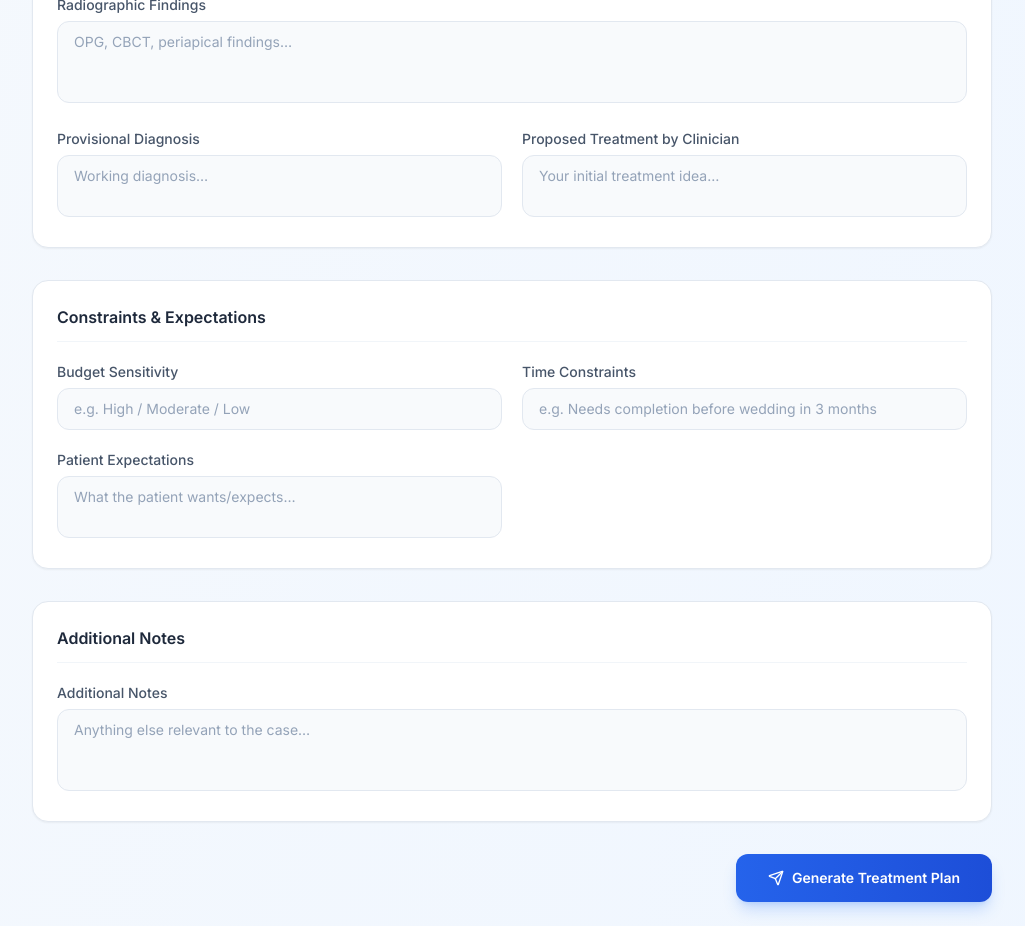
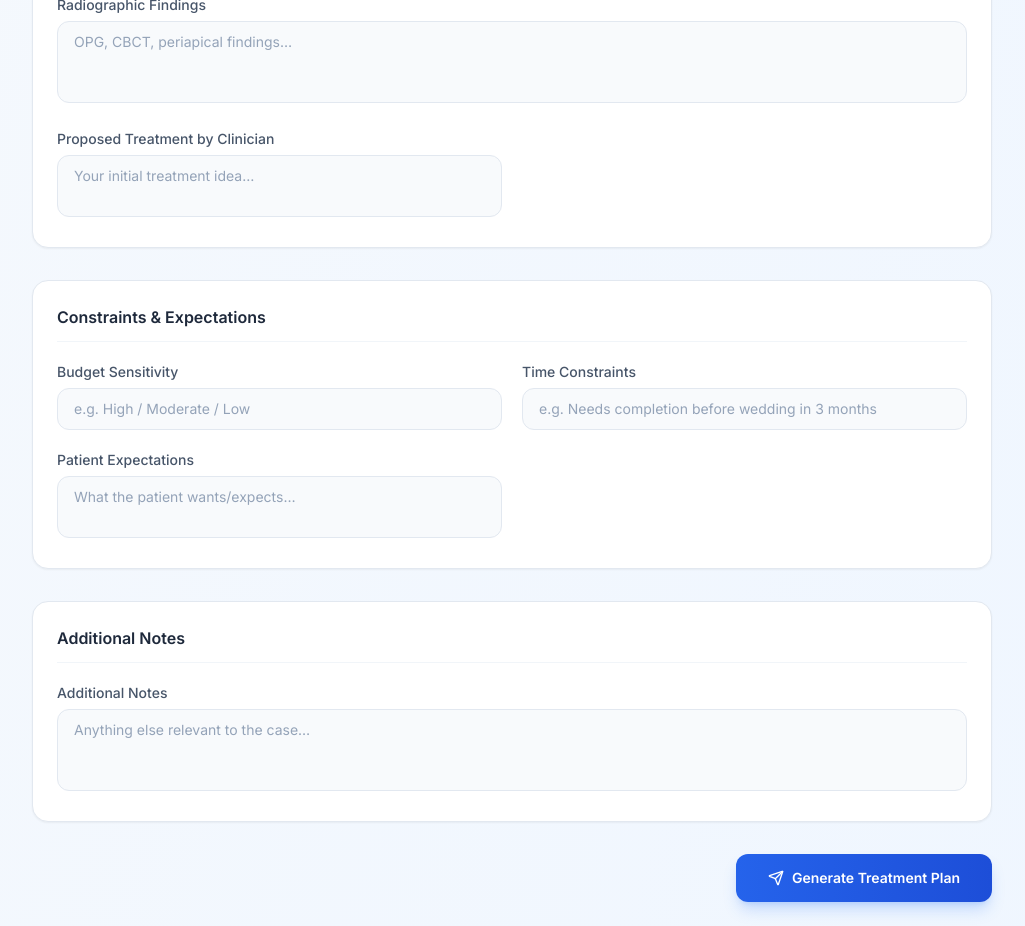
Before and after one commit to yashjb/ProsthoAI, a React (Vite) app in the folder frontend/: page / in a window 1280 px wide. Shown: the part 2720-3646 px from the top of the page, without its empty margins (128-1153 px from the left). Built offline with nearby package versions, Linux system fonts and the light colour scheme; no server answers.

Commit message:
Remove Provisional Diagnosis field from case form

```diff
--- a/frontend/src/components/CaseForm.tsx
+++ b/frontend/src/components/CaseForm.tsx
@@ -128,12 +128,6 @@ const SECTIONS: { title: string; fields: FieldDef[] }[] = [
         rows: 3,
       },
       {
-        key: 'provisional_diagnosis',
-        label: 'Provisional Diagnosis',
-        placeholder: 'Working diagnosis…',
-        rows: 2,
-      },
-      {
         key: 'proposed_treatment',
         label: 'Proposed Treatment by Clinician',
         placeholder: 'Your initial treatment idea…',
```
